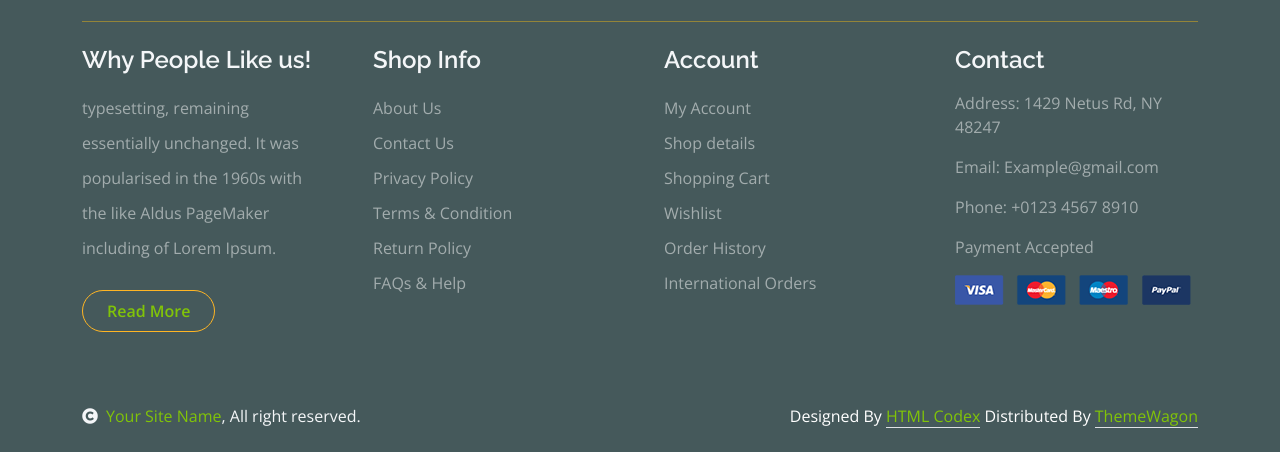
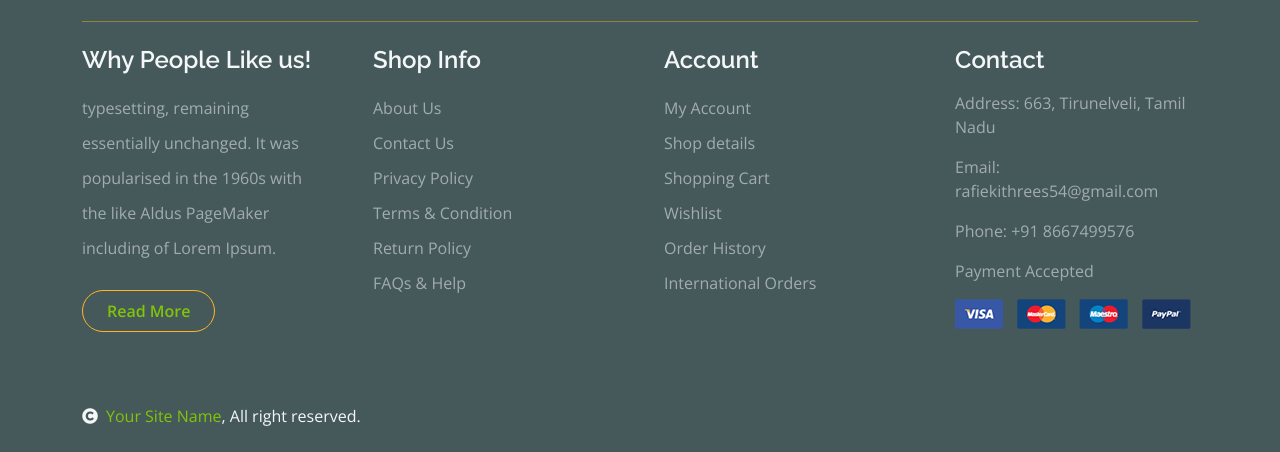
Before and after one commit to RafiekIthrees/greenies, a plain HTML site: page testimonial.html in a window 1280 px wide. Shown: the part 1126-1578 px from the top of the page. Drawn offline with nearby package versions, Linux system fonts and the light colour scheme.

Commit message:
Update testimonial.html

```diff
--- a/testimonial.html
+++ b/testimonial.html
@@ -3,7 +3,7 @@
 
     <head>
         <meta charset="utf-8">
-        <title>Fruitables - Vegetable Website Template</title>
+        <title>Greenies</title>
         <meta content="width=device-width, initial-scale=1.0" name="viewport">
         <meta content="" name="keywords">
         <meta content="" name="description">
@@ -274,9 +274,9 @@
                     <div class="col-lg-3 col-md-6">
                         <div class="footer-item">
                             <h4 class="text-light mb-3">Contact</h4>
-                            <p>Address: 1429 Netus Rd, NY 48247</p>
-                            <p>Email: Example@gmail.com</p>
-                            <p>Phone: +0123 4567 8910</p>
+                            <p>Address: 663, Tirunelveli, Tamil Nadu</p>
+                            <p>Email: rafiekithrees54@gmail.com</p>
+                            <p>Phone: +91 8667499576</p>
                             <p>Payment Accepted</p>
                             <img src="img/payment.png" class="img-fluid" alt="">
                         </div>
@@ -293,13 +293,6 @@
                     <div class="col-md-6 text-center text-md-start mb-3 mb-md-0">
                         <span class="text-light"><a href="#"><i class="fas fa-copyright text-light me-2"></i>Your Site Name</a>, All right reserved.</span>
                     </div>
-                    <div class="col-md-6 my-auto text-center text-md-end text-white">
-                        <!--/*** This template is free as long as you keep the below author’s credit link/attribution link/backlink. ***/-->
-                        <!--/*** If you'd like to use the template without the below author’s credit link/attribution link/backlink, ***/-->
-                        <!--/*** you can purchase the Credit Removal License from "https://htmlcodex.com/credit-removal". ***/-->
-                        Designed By <a class="border-bottom" href="https://htmlcodex.com">HTML Codex</a> Distributed By <a class="border-bottom" href="https://themewagon.com">ThemeWagon</a>
-                    </div>
-                </div>
             </div>
         </div>
         <!-- Copyright End -->
```
